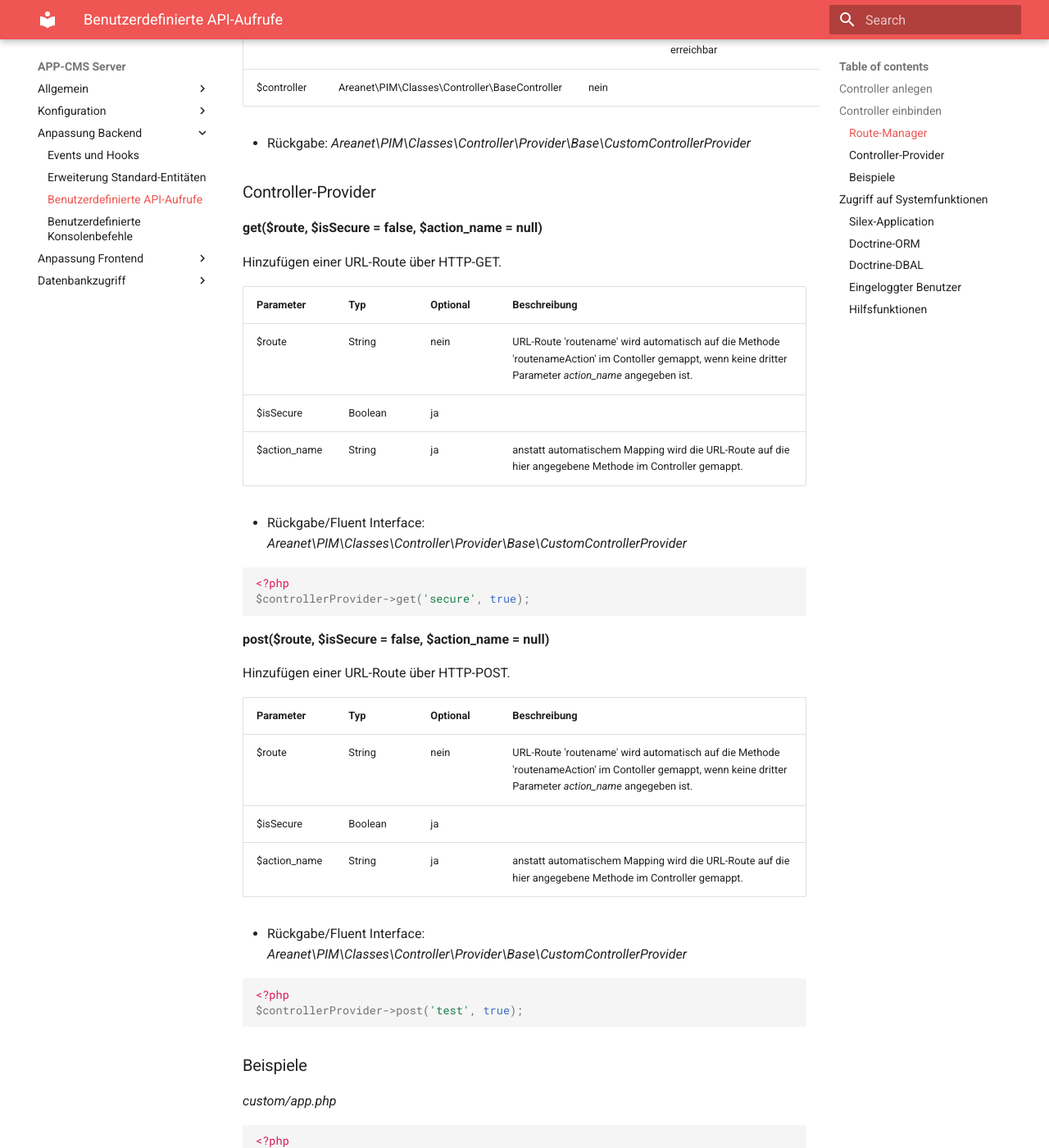
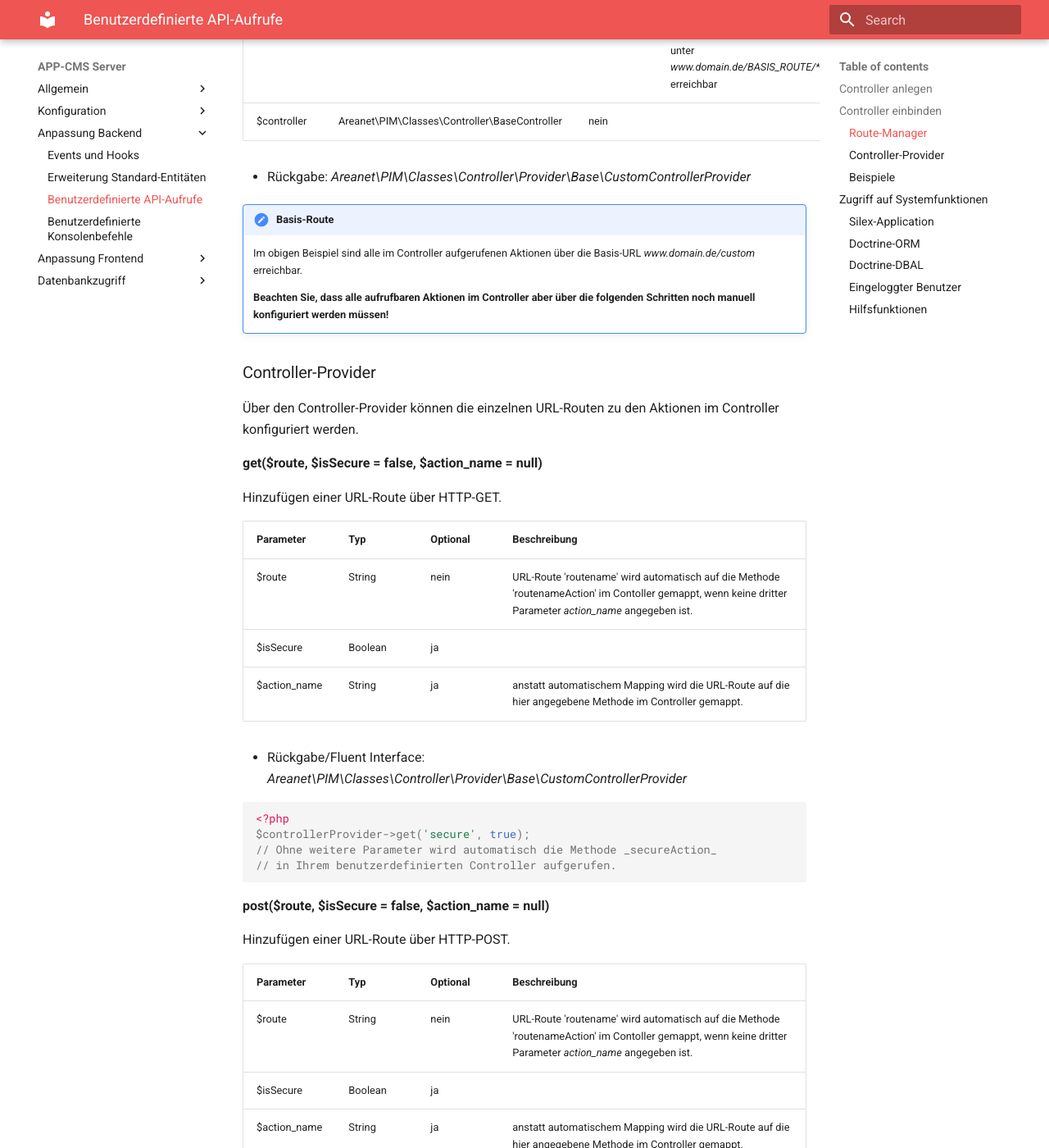
Before and after one commit to appcms/backend-doc, an MkDocs documentation site: the page built from docs/backend/api.md, in a window 1280 px wide and 1400 px high, scrolled down 1430 px. Shown: the whole window at 82% size. Built offline with MkDocs 1.6.1 and Material for MkDocs 9.7.7, drawn with Linux system fonts in a browser that asks for light colours; old or Windows-style settings are respelled for this version of MkDocs; some of the changed text lies outside the part shown.

Commit message:
Ergänzung Entitäten

````diff
--- a/docs/backend/api.md
+++ b/docs/backend/api.md
@@ -45,6 +45,7 @@ Dies wird über den _Areanet\PIM\Classes\Manager\RouteManager_ erreicht, der üb
 
 Über den Befehl _mount_ wird der benutzerdefinierte Controller mit der Basis-Route _custom_ verknüpft und kann über _CustomControllerProvider_ weiter konfiguriert werden.
 
+_custom/app.php_
 ```
 <?php
 $controllerProvider = $app['routeManager']->mount('custom', 'Custom\Controller\TestController');
@@ -59,7 +60,14 @@ $controllerProvider = $app['routeManager']->mount('custom', 'Custom\Controller\T
 
 - Rückgabe: _Areanet\PIM\Classes\Controller\Provider\Base\CustomControllerProvider_
 
+!!! note "Basis-Route"
+    Im obigen Beispiel sind alle im Controller aufgerufenen Aktionen über die Basis-URL _www.domain.de/custom_ erreichbar.
+
+    **Beachten Sie, dass alle aufrufbaren Aktionen im Controller aber über die folgenden Schritten noch manuell konfiguriert werden müssen!**
+
 ### Controller-Provider
+
+Über den Controller-Provider können die einzelnen URL-Routen zu den Aktionen im Controller konfiguriert werden.
 
 **get($route, $isSecure = false, $action_name = null)**
 
@@ -76,7 +84,10 @@ Hinzufügen einer URL-Route über HTTP-GET.
 ```
 <?php
 $controllerProvider->get('secure', true);
+// Ohne weitere Parameter wird automatisch die Methode _secureAction_
+// in Ihrem benutzerdefinierten Controller aufgerufen.
 ```
+
 
 **post($route, $isSecure = false, $action_name = null)**
 
@@ -112,6 +123,9 @@ Die benutzerdefinierte Schnittstellen sind damit wie folgt zu erreichen:
 - www.domain.de/custom/secure _mit gesetztem X-XSRF-TOKEN Header-Token_
 - www.domain.de/custom/test
 - www.domain.de/hallo/peter
+
+!!! note "Silex URL-Routing"
+    Weitere Informationen zum Routing unter [Silex URL-Routing](https://silex.sensiolabs.org/doc/1.3/usage.html#routing)
 
 ## Zugriff auf Systemfunktionen
 
@@ -173,7 +187,7 @@ Die Helper-Klasse stellt derzeit lediglich eine Methode zur Verfügung.
 
 **getFullEntityName($shortName)**
 
-Gibt aus der Kurzschreibweise (z.B. Produkt oder PIM\User) den kompletten Pfad zurück (z.B. Custom\Entity\Produkt oder Areanet\PIM\Entity\User)
+Gibt aus der Kurzschreibweise (z.B. Produkt oder _PIM\User_) den kompletten Pfad zurück (z.B. _Custom\Entity\Produkt_ oder _Areanet\PIM\Entity\User_)
 
 | Parameter | Typ                                           | Optional | Beschreibung                                                                                         |
 |:----------|:----------------------------------------------|:---------|:-----------------------------------------------------------------------------------------------------|
````
Also changed, not shown: docs/ui-frontend/frontend.md (+0 -3 lines).
